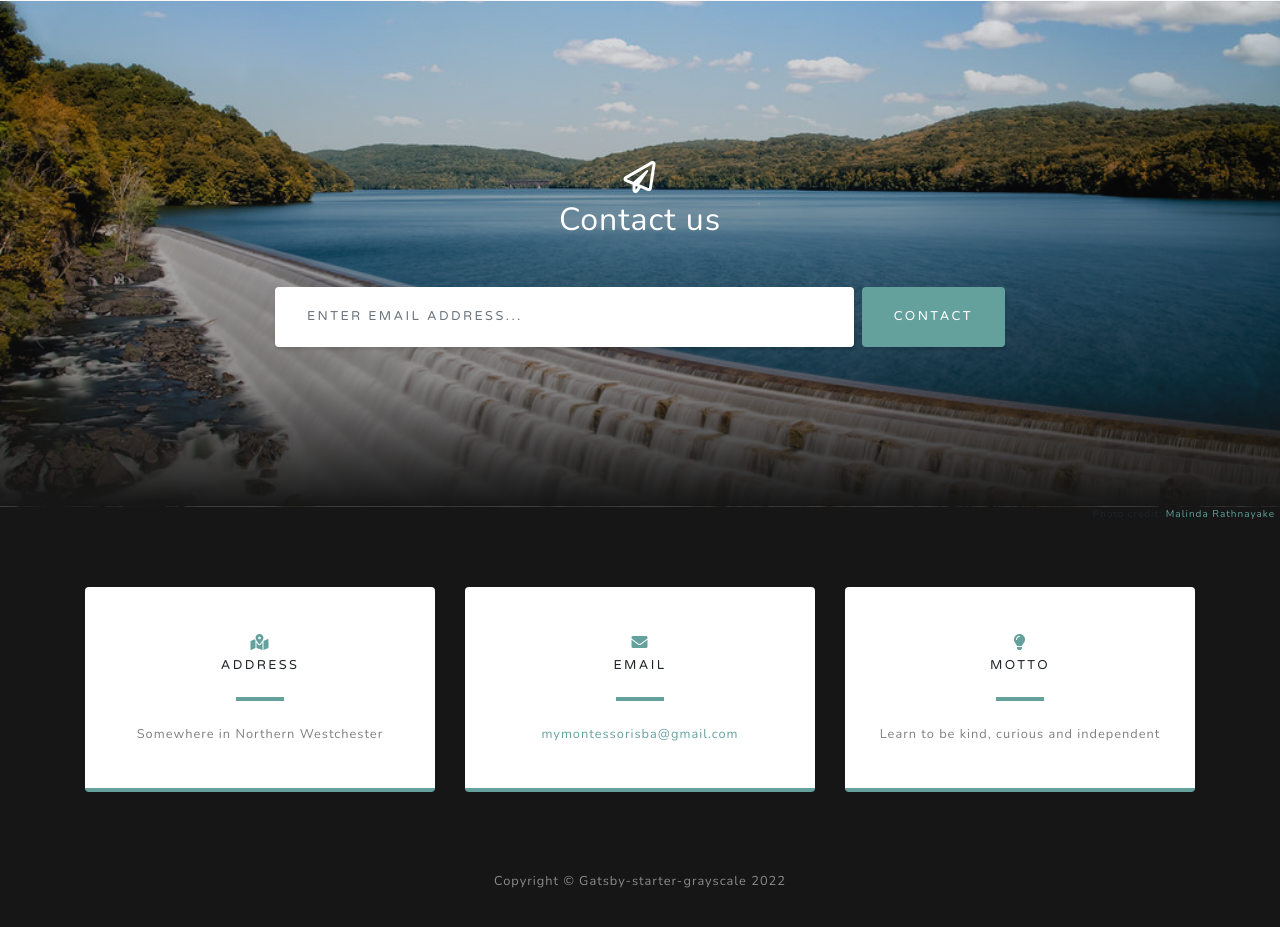
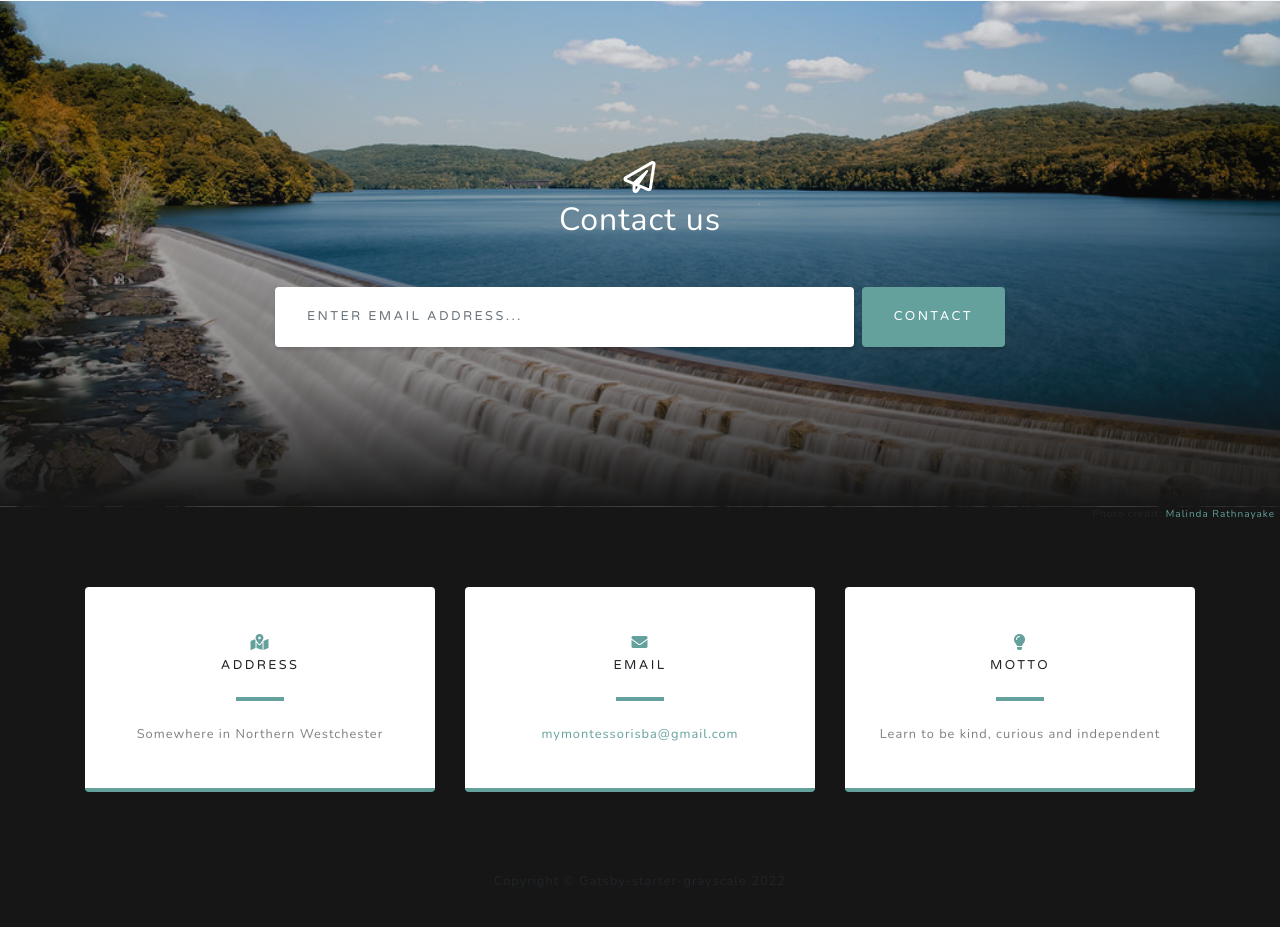
Before and after one commit to dshermanyc/gatsby-my-montessori-site, a Gatsby site: page / in a window 1280 px wide. Shown: the part 3378-4305 px from the top of the page. Built offline with nearby package versions, Linux system fonts and the light colour scheme; Gatsby itself is replaced by a stand-in of ours.

Commit message:
Update Footer.js
change font color for footer text

```diff
--- a/src/components/Footer.js
+++ b/src/components/Footer.js
@@ -2,7 +2,7 @@ import React from 'react';
 
 export default function Footer() {
   return (
-    <footer className="bg-black small text-center text-white-50">
+    <footer className="bg-black small text-center text-gray-700">
       <div className="container">
         Copyright &copy; Gatsby-starter-grayscale 2022
       </div>
```
